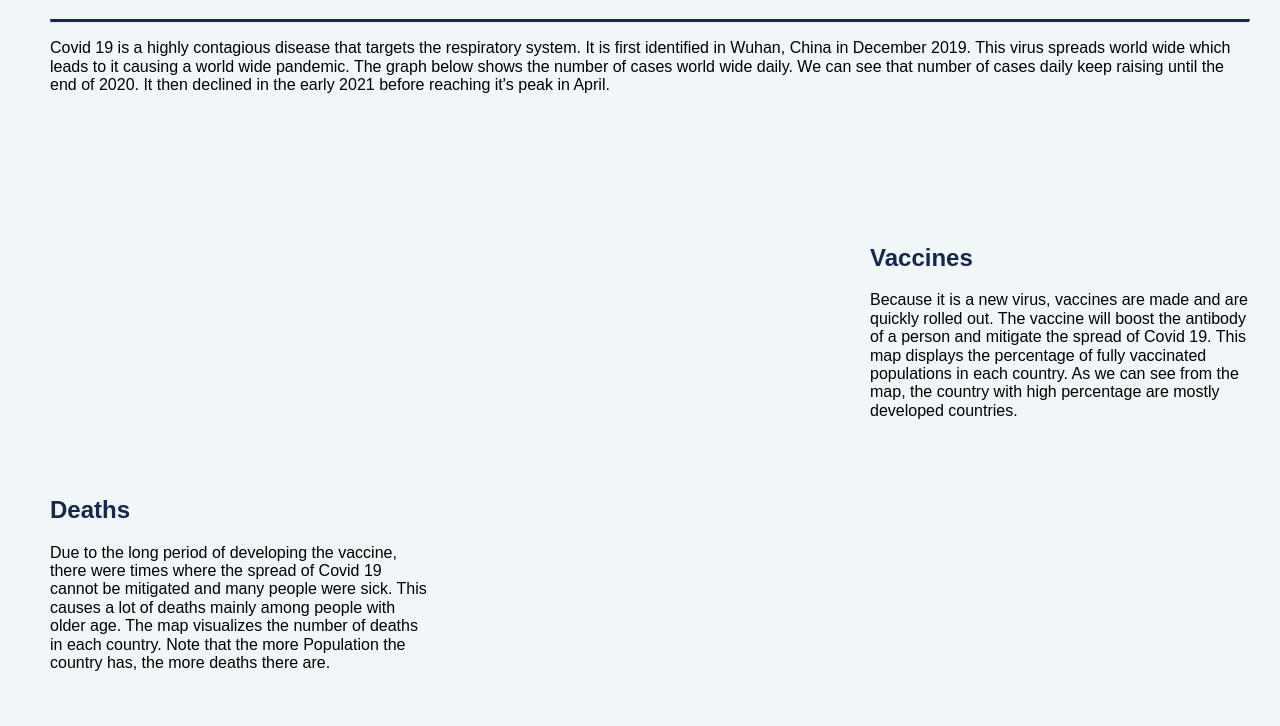
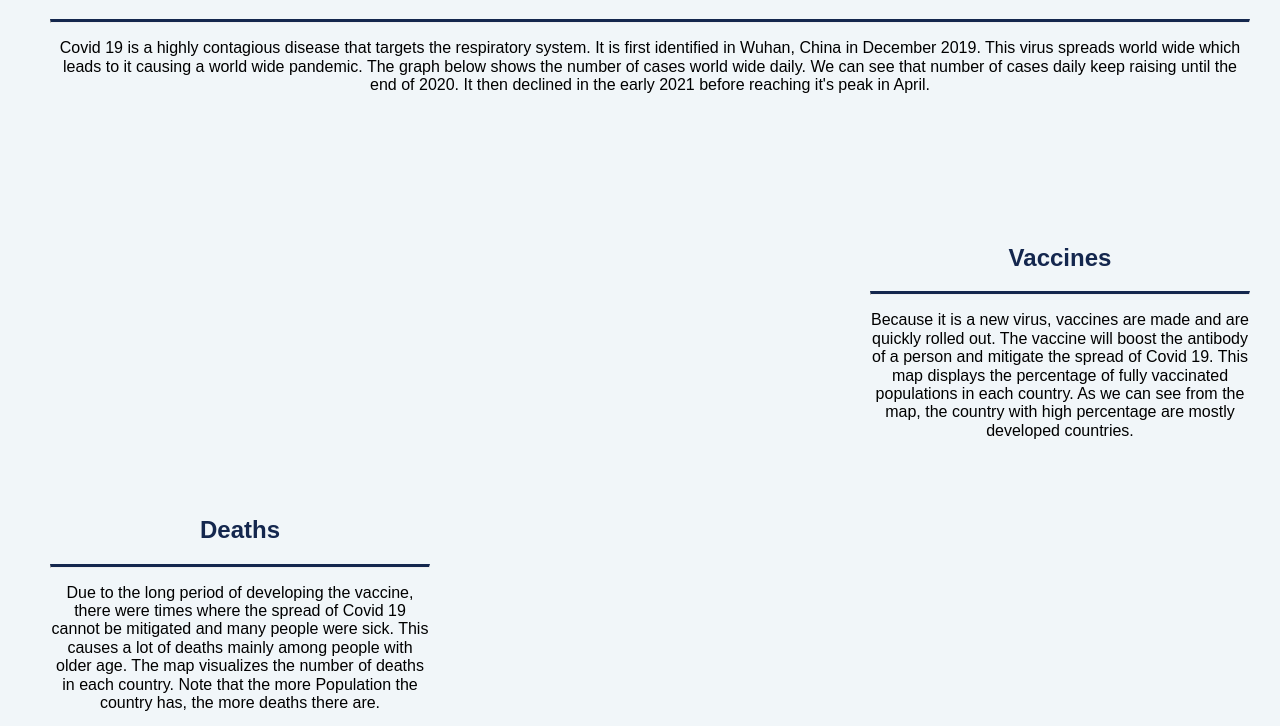
Before and after one commit to Jonathan-Daswan/fit3179, a plain HTML site: page index.html in a window 1280 px wide. Shown: the part 74-800 px from the top of the page. Drawn offline with nearby package versions, Linux system fonts and the light colour scheme; a script that the page names is missing.

Commit message:
Add files via upload

```diff
--- a/index.html
+++ b/index.html
@@ -28,7 +28,7 @@
       <div class="pure-u-1-1">
         <h1 style="text-align:center; color:#14274E;"><strong>Covid-19</strong></h1>
         <hr class = solid>
-        <p>Covid 19 is a highly contagious disease that targets the respiratory system. It is first identified in Wuhan, China in December 2019.
+        <p style="text-align:center">Covid 19 is a highly contagious disease that targets the respiratory system. It is first identified in Wuhan, China in December 2019.
           This virus spreads world wide which leads to it causing a world wide pandemic. The graph below shows the number of cases world wide daily.
           We can see that number of cases daily keep raising until the end of 2020. It then declined in the early 2021 before reaching it's peak in April.
         </p>
@@ -50,8 +50,9 @@
       </div>
       <div class="pure-u-1-3">
         <div class="description description-right">
-          <h2 style="color:#14274E">Vaccines</h2>
-          <p>Because it is a new virus, vaccines are made and are quickly rolled out.
+          <h2 style="color:#14274E; text-align:center">Vaccines</h2>
+          <hr class = solid>
+          <p style="text-align:center">Because it is a new virus, vaccines are made and are quickly rolled out.
             The vaccine will boost the antibody of a person and mitigate the spread of Covid 19.
           This map displays the percentage of fully vaccinated populations in each country.
           As we can see from the map, the country with high percentage are mostly developed countries.
@@ -66,8 +67,9 @@
   <div class="pure-g">
     <div class="pure-u-1-3">
       <div class="description description-left">
-        <h2 style="color:#14274E">Deaths</h2>
-        <p>Due to the long period of developing the vaccine, there were times where the spread of Covid 19 cannot be mitigated and many people were sick.
+        <h2 style="color:#14274E; text-align:center">Deaths</h2>
+        <hr class = solid>
+        <p style="text-align:center">Due to the long period of developing the vaccine, there were times where the spread of Covid 19 cannot be mitigated and many people were sick.
           This causes a lot of deaths mainly among people with older age. The map visualizes the number of deaths in each country.
           Note that the more Population the country has, the more deaths there are.
         </p>
@@ -82,7 +84,7 @@
   <!-- pure grid group -->
   <div class="pure-g">
     <div class="pure-u-1-1">
-      <p>Fortunately, not all covid cases resulted in death. Most people who are infected with the virus managed to recover and heal.
+      <p style="text-align:center">Fortunately, not all covid cases resulted in death. Most people who are infected with the virus managed to recover and heal.
         The chart below depicts the total cases in every country with different colours that show the total death, total recovered and cases which are still active.
       </p>
     </div>
```
